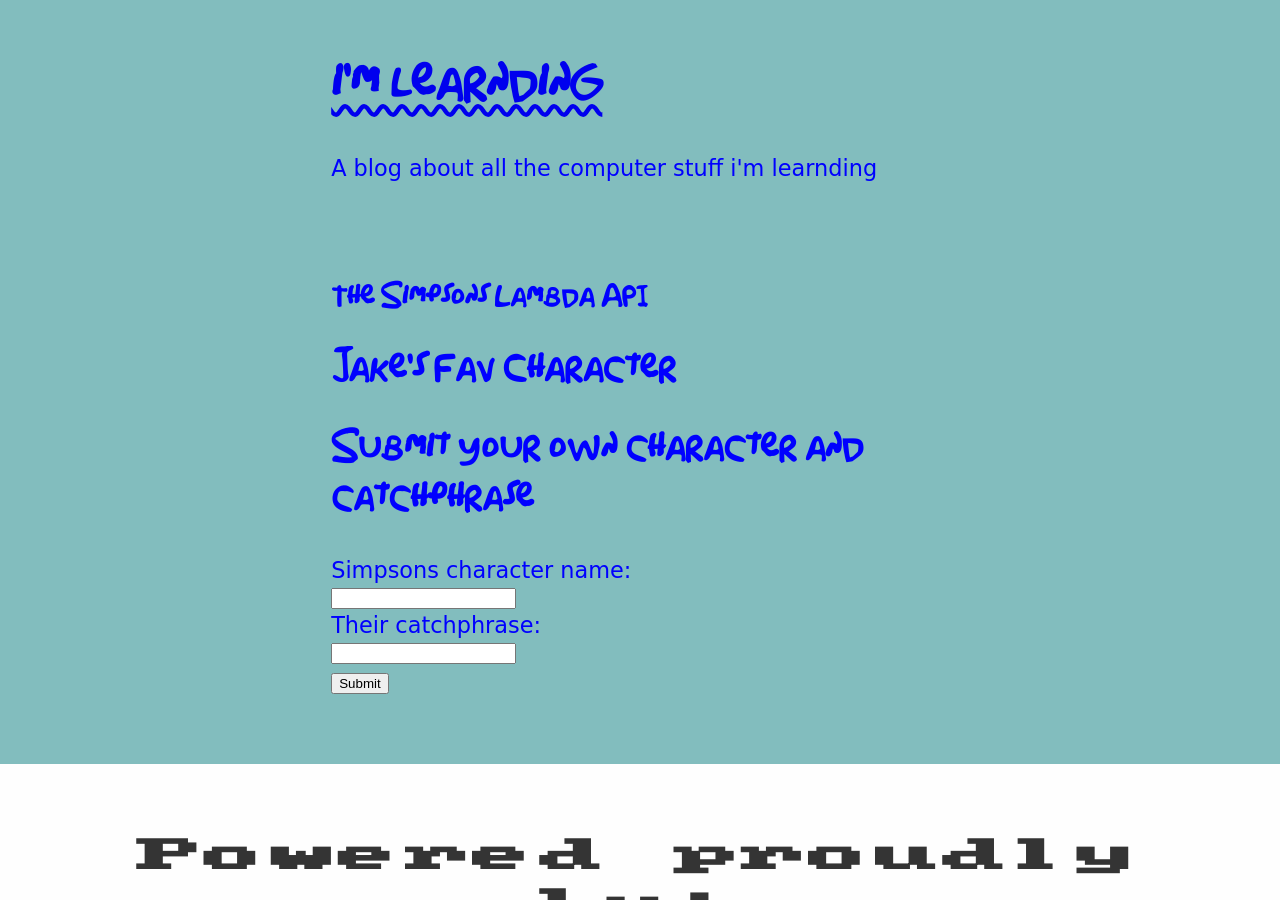
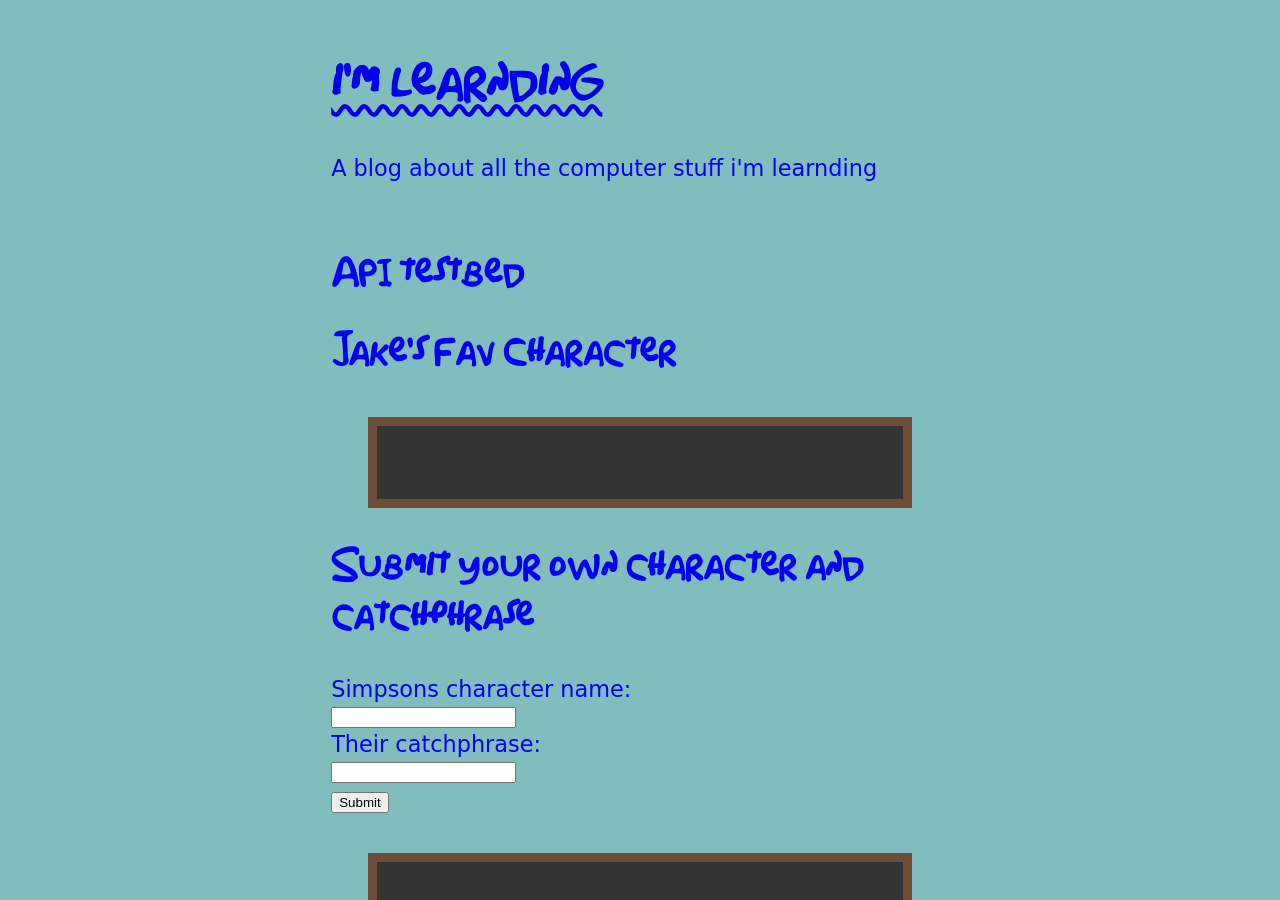
Before and after one commit to jkwlsn/im-learnding, a Jekyll site: the page built from api.html, in a window 1280 px wide and 900 px high, scrolled down 1010 px. Built offline with Jekyll 4.4.1, drawn with Linux system fonts in a browser that asks for light colours.

Commit message:
Fixes HTML errors on api page

```diff
--- a/api.html
+++ b/api.html
@@ -1,19 +1,18 @@
 ---
 layout: page
+title: API testbed
 ---
-<h1>The Simpsons Lambda API</h1>
-<p></p>
 <h2>Jake's Fav Character</h2>
-<p id="api-get-fav"></p>
+<code id="api-get-fav"></code>
 <h2>Submit your own character and catchphrase</h2>
 <form id="api-post-fav-form">
     <label for="character">Simpsons character name:</label>
-    <input type="text" id="api-post-fav-char" name="character" minlength="1"></input>
+    <input type="text" id="api-post-fav-char" name="character" minlength="1">
     <label for="catchphrase">Their catchphrase:</label>
-    <input type="text" id="api-post-fav-phrase" name="catchphrase" minlength="1"></input>
-    <button>Submit</button>
+    <input type="text" id="api-post-fav-phrase" name="catchphrase" minlength="1">
+    <button type="submit">Submit</button>
 </form>
-<p id="api-post-fav"></p>
+<code id="api-post-fav"></code>
 <script>
 
     // GET
```
